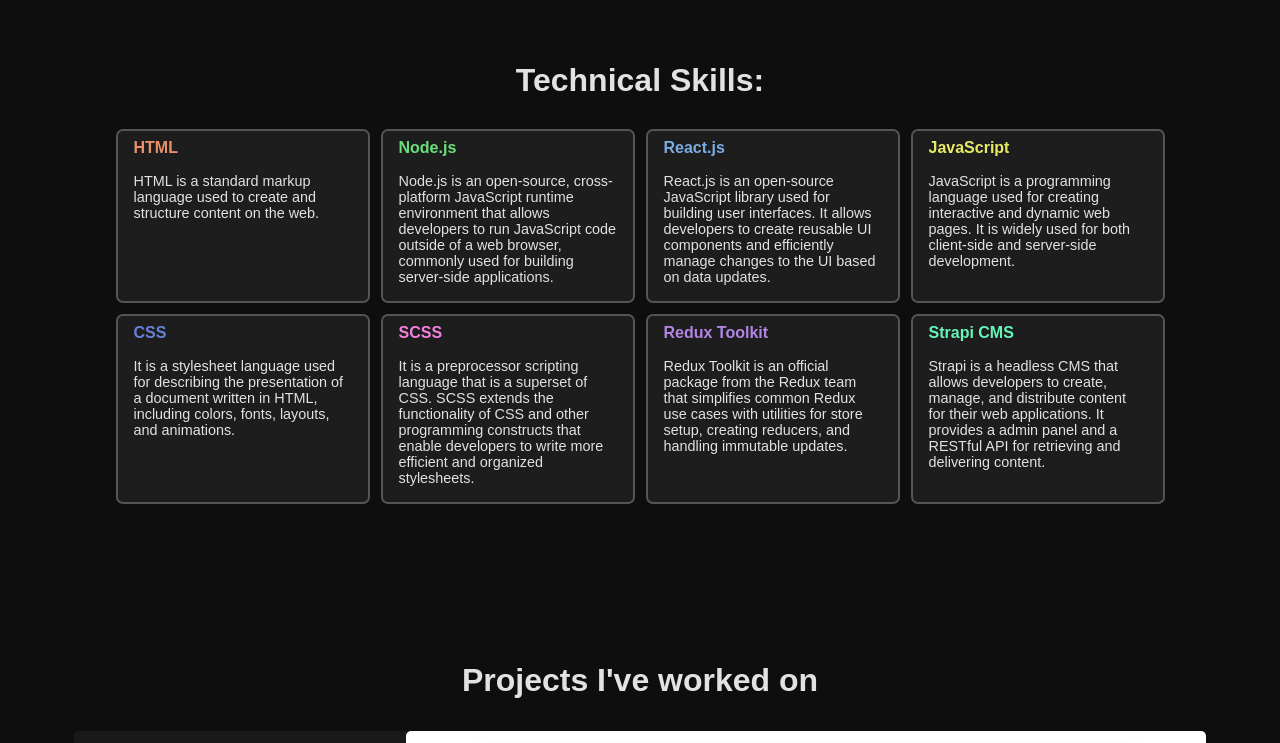
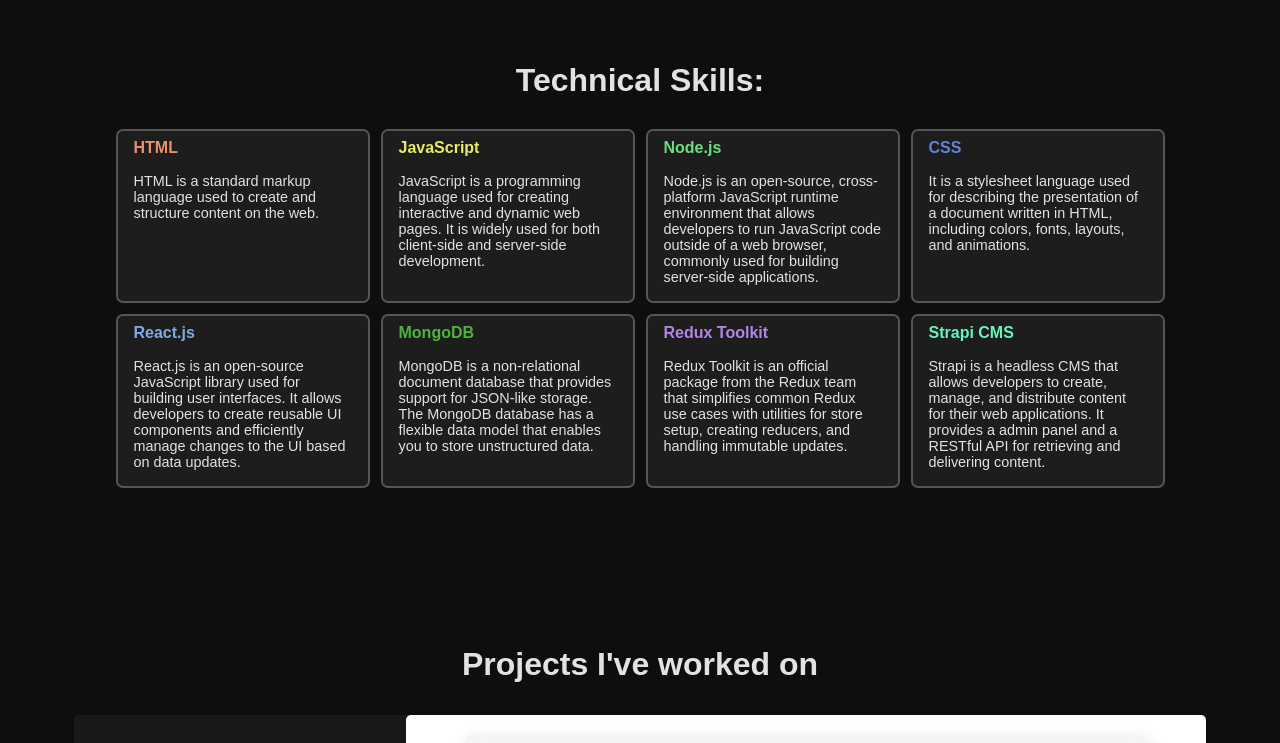
Before and after one commit to Mithesh-B/Portfolio, a React (Vite) app: page / in a window 1280 px wide. Shown: the part 760-1503 px from the top of the page. Built offline with nearby package versions, Linux system fonts and the light colour scheme; a web font is replaced by a local one.

Commit message:
update content

```diff
--- a/src/components/contact/contact.scss
+++ b/src/components/contact/contact.scss
@@ -125,8 +125,8 @@
                 font-family: 'Satoshi', sans-serif;
                 font-weight: 500;
                 padding-left: 8px;
-                padding-top: 4px;
-                padding-bottom: 4px;
+                padding-top: 8px;
+                padding-bottom: 8px;
                 padding-right: 8px;
                 border: 2px solid #2e2e2e;
                 border-radius: 5px;
@@ -198,6 +198,7 @@
 
 
 
+
       .circle{
         animation: none;
       }
@@ -212,8 +213,9 @@
       border-bottom-left-radius: 5px;
       align-items: center;
 
+
       form{
-        margin: 2rem;
+        max-width: 500px;
         width: 80vw;
 
 
@@ -222,6 +224,8 @@
             padding-top: 8px;
             padding-bottom: 8px;
             font-size: 15px;
+
+
           }
         }
 
--- a/src/components/projects/Projects.jsx
+++ b/src/components/projects/Projects.jsx
@@ -89,8 +89,8 @@
       <div className='projectstop'>
         <div className='project' ref={(el) => projectRefs.current[2] = el}>
         <div className='zero'>01 JavaScript</div>
-          <div className='one'>02 CSS</div>
-          <div className='two'>03 HTML</div>
+          <div className='one'>02 Node.js</div>
+          <div className='two'>03 MongoDB</div>
           <div className='three'>04 Leaflet.js</div>
           <h1 className='title_p'>Safe walk.</h1>
           <div className='description'>
@@ -130,6 +130,7 @@
         <img src="../project4.png" alt="a laptop"/>
         </div>
       </div>
+
     </div>
     </div>
   );
--- a/src/components/skills/TechSkills.jsx
+++ b/src/components/skills/TechSkills.jsx
@@ -7,44 +7,78 @@
 const TechSkills =forwardRef((props, ref) => {
 
   return (
-    <div className='hover'>
-      <div className='title2' ref={ref}>Technical Skills:</div>
-      <div className='tech'>
+    <div className="hover">
+      <div className="title2" ref={ref}>
+        Technical Skills:
+      </div>
+      <div className="tech">
         <div className="grid">
           <div className="html">HTML</div>
-          <div className='body'>HTML is a standard markup language used to create and structure content on the web.</div>
+          <div className="body">
+            HTML is a standard markup language used to create and structure
+            content on the web.
+          </div>
+        </div>
+        <div className="grid">
+          <div className="js">JavaScript</div>
+          <div className="body">
+            JavaScript is a programming language used for creating interactive
+            and dynamic web pages. It is widely used for both client-side and
+            server-side development.
+          </div>
         </div>
         <div className="grid">
           <div className="node">Node.js</div>
-          <div className='body'>Node.js is an open-source, cross-platform JavaScript runtime environment that allows developers to run JavaScript code outside of a web browser, commonly used for building server-side applications.</div>
+          <div className="body">
+            Node.js is an open-source, cross-platform JavaScript runtime
+            environment that allows developers to run JavaScript code outside of
+            a web browser, commonly used for building server-side applications.
+          </div>
+        </div>
+
+        <div className="grid">
+          <div className="css">CSS</div>
+          <div className="body">
+            It is a stylesheet language used for describing the presentation of
+            a document written in HTML, including colors, fonts, layouts, and
+            animations.
+          </div>
         </div>
         <div className="grid">
           <div className="react">React.js</div>
-          <div className="body">React.js is an open-source JavaScript library used for building user interfaces. It allows developers to create reusable UI components and efficiently manage changes to the UI based on data updates.</div>
+          <div className="body">
+            React.js is an open-source JavaScript library used for building user
+            interfaces. It allows developers to create reusable UI components
+            and efficiently manage changes to the UI based on data updates.
+          </div>
         </div>
         <div className="grid">
-          <div className="js">JavaScript</div>
-          <div className="body">JavaScript is a programming language used for creating interactive and dynamic web pages. It is widely used for both client-side and server-side development.</div>
+          <div className="mongo">MongoDB</div>
+          <div className="body">
+            MongoDB is a non-relational document database that provides support
+            for JSON-like storage. The MongoDB database has a flexible data
+            model that enables you to store unstructured data.
+          </div>
         </div>
         <div className="grid">
-          <div className="css">CSS</div>
-          <div className="body">It is a stylesheet language used for describing the presentation of a document written in HTML, including colors, fonts, layouts, and animations.</div>
-        </div>
-        <div className="grid">
-          <div className="scss">SCSS</div>
-          <div className="body">It is a preprocessor scripting language that is a superset of CSS. SCSS extends the functionality of CSS and other programming constructs that enable developers to write more efficient and organized stylesheets.</div>
-        </div>
-        <div className="grid">
-        <div className="redux">Redux Toolkit</div>
-        <div className="body">Redux Toolkit is an official package from the Redux team that simplifies common Redux use cases with utilities for store setup, creating reducers, and handling immutable updates.</div>
+          <div className="redux">Redux Toolkit</div>
+          <div className="body">
+            Redux Toolkit is an official package from the Redux team that
+            simplifies common Redux use cases with utilities for store setup,
+            creating reducers, and handling immutable updates.
+          </div>
         </div>
         <div className="grid">
           <div className="strapi">Strapi CMS</div>
-          <div className="body">Strapi is a headless CMS that allows developers to create, manage, and distribute content for their web applications. It provides a admin panel and a RESTful API for retrieving and delivering content. </div>
+          <div className="body">
+            Strapi is a headless CMS that allows developers to create, manage,
+            and distribute content for their web applications. It provides a
+            admin panel and a RESTful API for retrieving and delivering content.{" "}
+          </div>
         </div>
       </div>
     </div>
-  )
+  );
 });
 
 export default TechSkills
--- a/src/components/skills/techskills.scss
+++ b/src/components/skills/techskills.scss
@@ -40,7 +40,7 @@
 
     }
 
-    .html,.js,.node,.react,.redux,.scss,.strapi,.css{
+    .html,.js,.node,.react,.redux,.mongo,.strapi,.css{
       font-weight: 700;
     }
 
@@ -62,8 +62,8 @@
     .css {
       color: rgb(102, 129, 218);
     }
-    .scss {
-      color: rgb(241, 128, 223);
+    .mongo {
+      color:#4db33d;
     }
     .redux {
       color: rgb(178, 133, 230);
```
